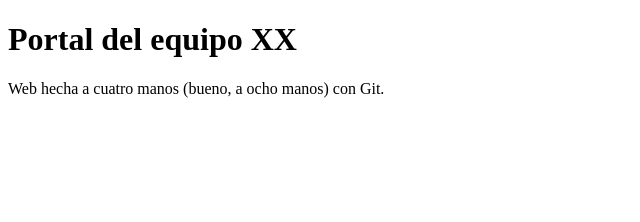
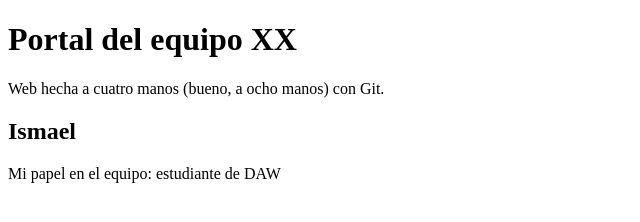
Before and after one commit to Alvarolf087/portal-equipo01, a plain HTML site: page index.html in a window 1280 px wide. Shown: the whole page, without its empty margins (0-640 px from the left). Drawn offline with Linux system fonts and the light colour scheme.

Commit message:
Añade presentacion de Ismael

```diff
--- a/index.html
+++ b/index.html
@@ -7,5 +7,9 @@
   <body>
     <h1>Portal del equipo XX</h1>
     <p>Web hecha a cuatro manos (bueno, a ocho manos) con Git.</p>
+    <section>
+  	<h2>Ismael</h2>
+  	<p>Mi papel en el equipo: estudiante de DAW</p>
+    </section>
   </body>
 </html>
```
